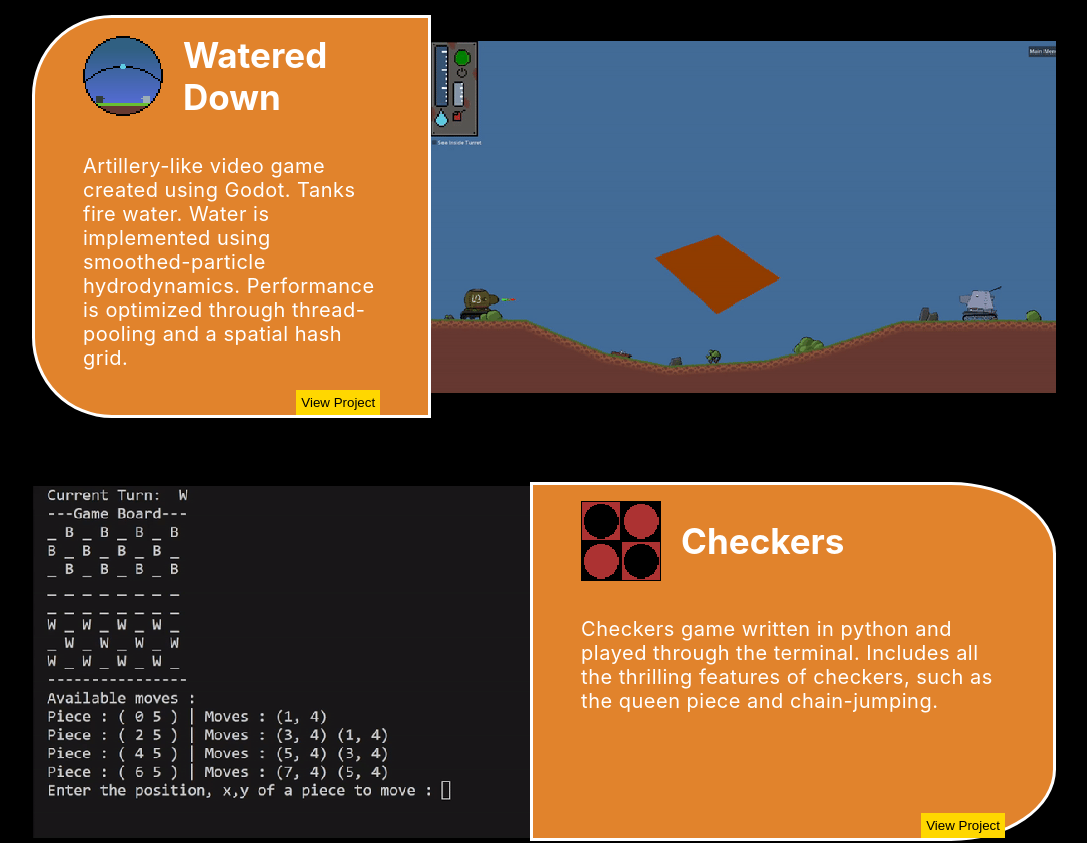
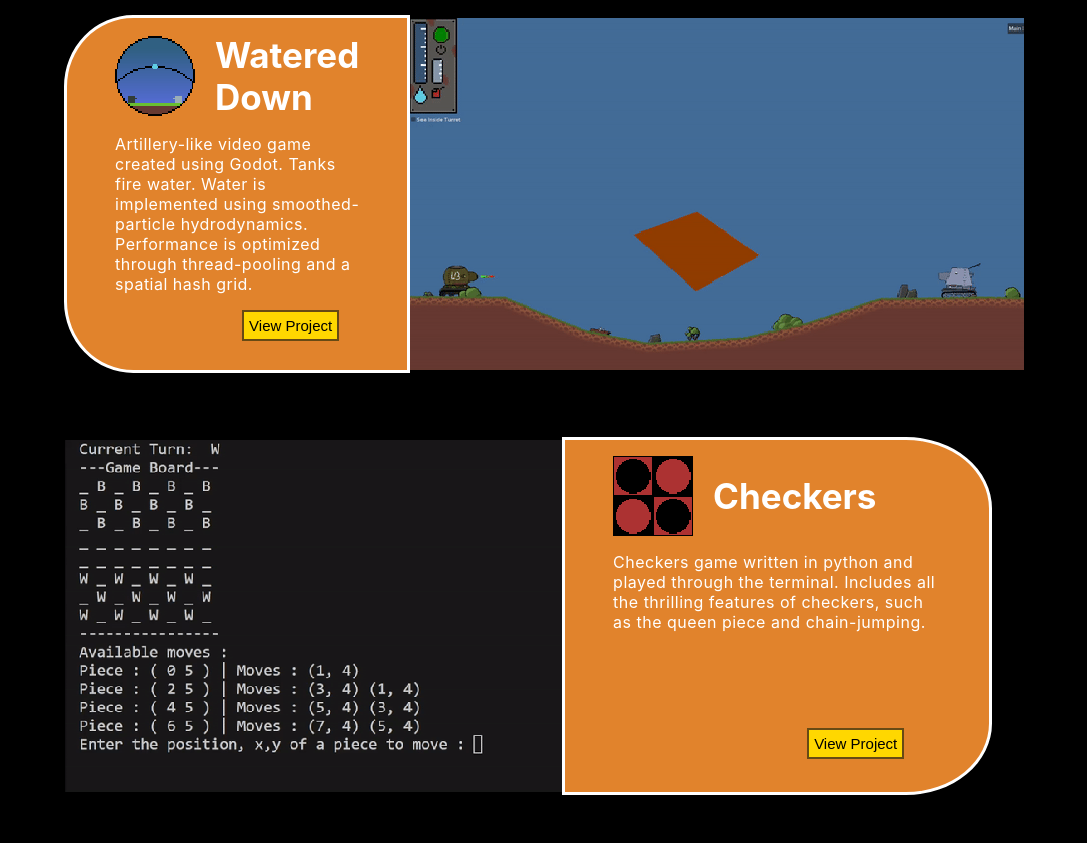
Before and after one commit to Shmupo/MyPortfolio, a React (Create React App) app: page / in a window 1280 px wide. Shown: the part 1820-2663 px from the top of the page, without its empty margins (96-1183 px from the left). Built offline with nearby package versions, Linux system fonts and the light colour scheme.

Commit message:
Fixed sizing bugs

```diff
--- a/src/Pages/Home.css
+++ b/src/Pages/Home.css
@@ -13,7 +13,6 @@
 .name {
     font-weight: bold;
     padding-right: 6rem;
-    margin-top: 14rem;
     color: black;
 }
 
--- a/src/components/Projects.css
+++ b/src/components/Projects.css
@@ -9,8 +9,8 @@
 }
 
 .projects-container {
-    max-width: 1300px;
-    width: 80%;
+    max-width: 1200px;
+    width: 75%;
     padding: 0 auto 0 auto;
     display: block;
     margin: 2% auto 2% auto;
@@ -46,28 +46,29 @@ article p, article h2 {
 }
 
 .project-link {
-    display: flex;
-    justify-content: flex-end;
-    padding-right: 3rem;
+    background-color: red;
+    width: 80%;
 }
 
 .project-button {
     background-color: gold;
-    border: none;
     padding: 5px;
+    cursor: pointer;
+    border: 2px rgb(103, 74, 20) solid;
+    font-size: 15px;
+    float: right;
 }
 
 .description {
-    min-height: 11rem;
-    padding-top: 1rem;
     font-size: 20px;
     letter-spacing: 0.5px;
+    height: 10rem;
 }
 
 .block {
     height: auto;
     min-height: 22rem;
-    max-width: 600px;
+    max-width: 500px;
     background-color: rgb(225, 131, 44);
     margin: 2rem 0 2rem 0;
     border: solid 3px white;
@@ -82,7 +83,7 @@ article p, article h2 {
 }
 
 .reverse {
-    margin-right: 0;
+    margin-right: 2rem;
     margin-left: 0;
     border-radius: 0% 20% 20% 0%;
 }
@@ -92,8 +93,8 @@ article p, article h2 {
     margin-right: 0;
 }
 
-@media screen and (max-width: 1250px) {
+@media screen and (max-width: 1400px) {
     .description {
-        font-size: 15px;
+        font-size: 16px;
     }
 }
```
